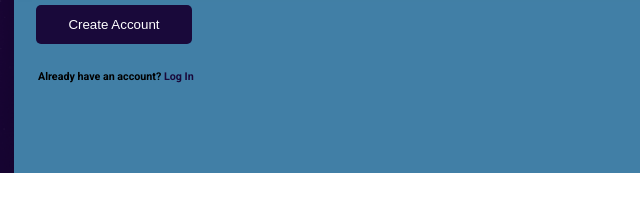
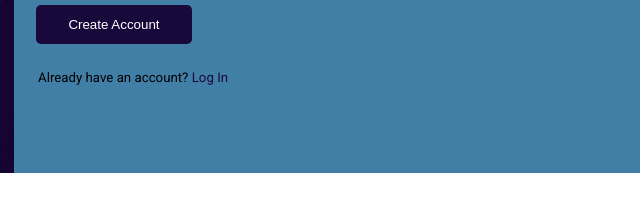
Before and after one commit to novadar-star/sign-up-form, a plain HTML site: page index.html in a window 1280 px wide. Shown: the part 454-666 px from the top of the page, 546-1186 px from the left. Drawn offline with Linux system fonts and the light colour scheme.

Commit message:
Removed the weght in h6

```diff
--- a/index.html
+++ b/index.html
@@ -72,7 +72,7 @@
             </div>
 
             <button>Create Account </button>
-            <h6>Already have an account?<mark class="login"> Log In</mark></h6>
+            <h5>Already have an account?<mark class="login"> Log In</mark></h5>
 
             </div>
 
--- a/style.css
+++ b/style.css
@@ -89,8 +89,9 @@ button {
     border: none;
     cursor: pointer;
 }
-h6{
+h5{
     margin-left: 1.5rem;
+    font-weight: normal;
 }
 mark.login{
     color: #19093a;
```
